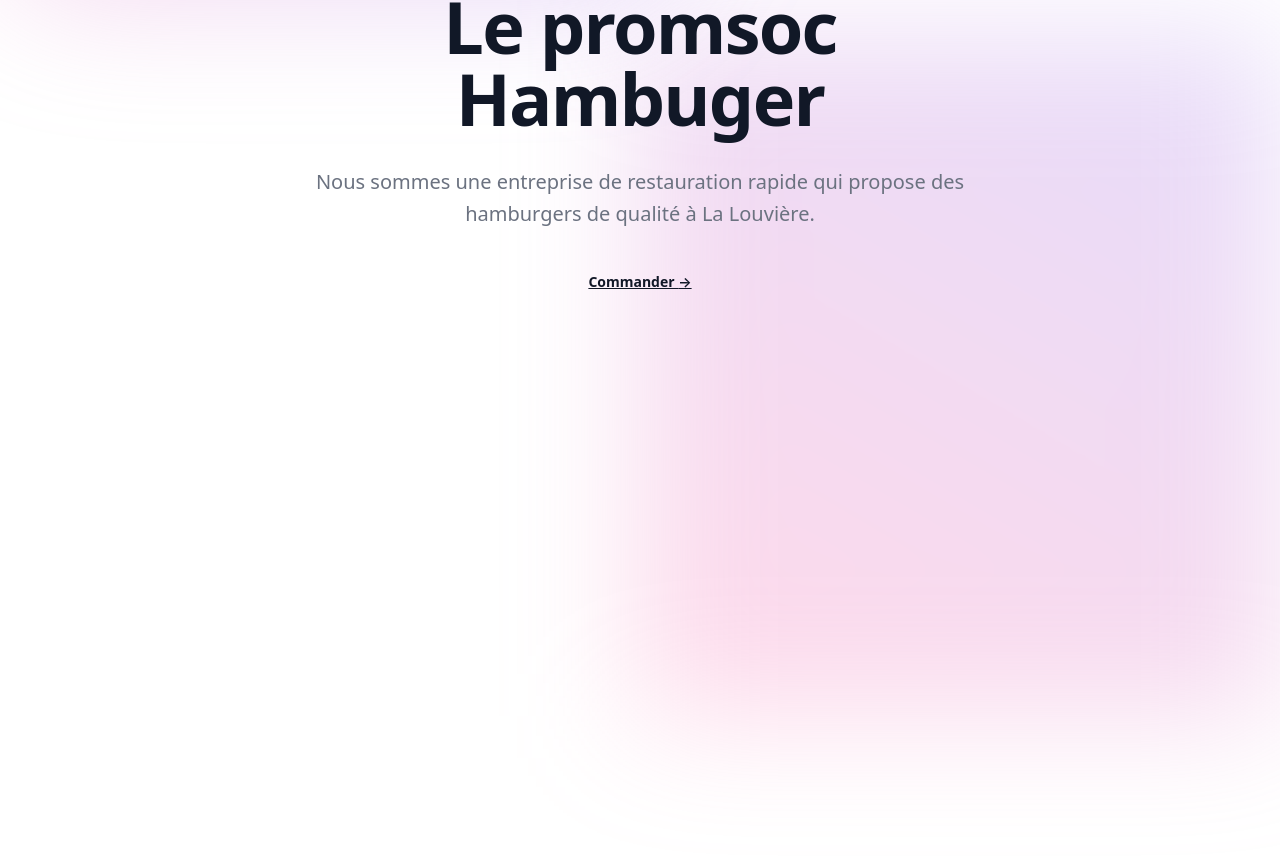
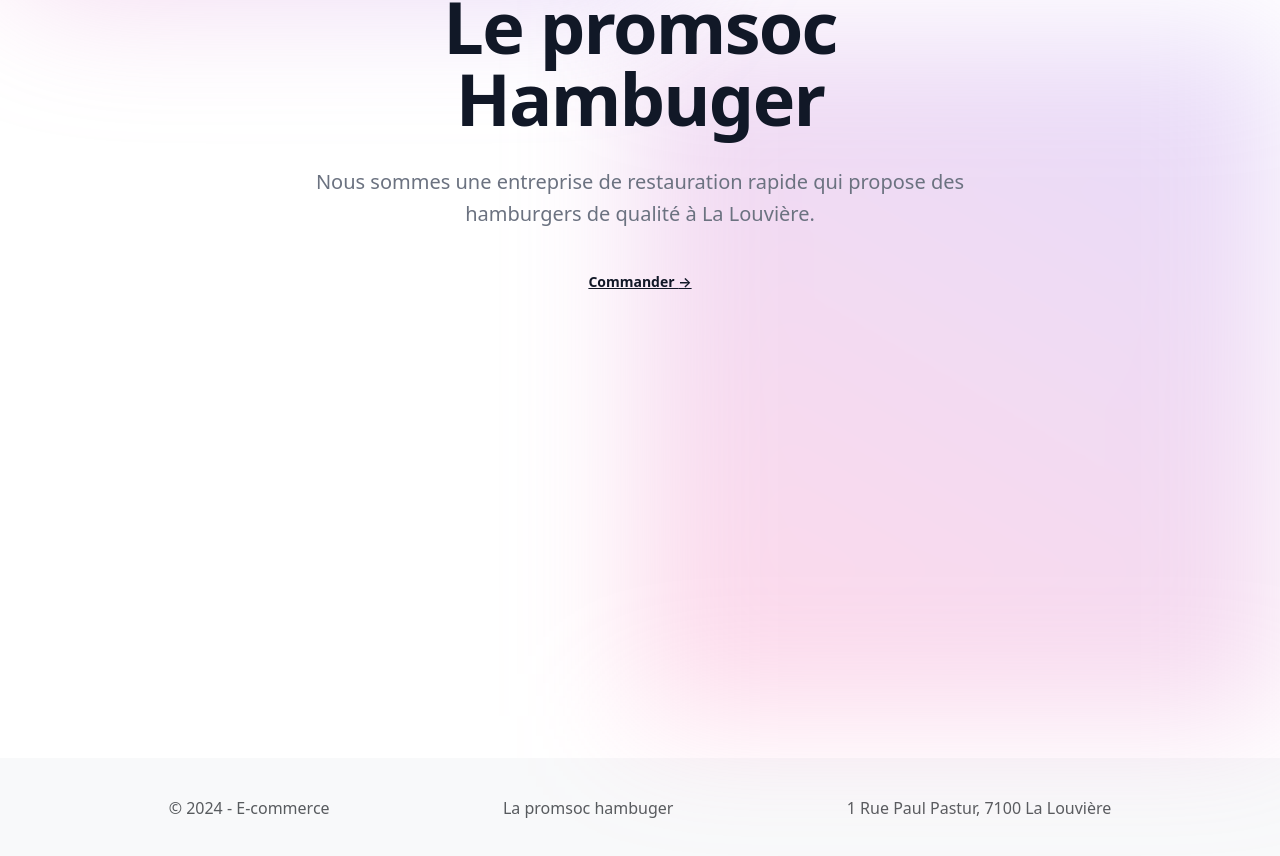
Before and after one commit to Randi-Dcht/example-FullStack-python-react_typescript, a React (Vite) app in the folder frontend-app/: page / in a window 1280 px wide. Shown: the part 354-1210 px from the top of the page. Before the commit the page ends 1070 px from the top, so only its background shows below. Built offline with nearby package versions, Linux system fonts and the light colour scheme.

Commit message:
add footer

```diff
--- a/frontend-app/src/components/command/CommandComponent.tsx
+++ b/frontend-app/src/components/command/CommandComponent.tsx
@@ -28,9 +28,6 @@ function ListingOrder(order: orderStructure)
             <td>
                 {
                     localStorage.getItem("type_user") === "worker" && (<ButtonCommandAction title="Terminer" actionName="finish" productId={order.id}/>)
-                }
-                {
-                    localStorage.getItem("type_user") === "admin" && order.status == "waiting" && (<ButtonCommandAction title="Annuler" actionName="cancellation" productId={order.id}/>)
                 }
             </td>
         </tr>
--- a/frontend-app/src/components/footer/Footer.tsx
+++ b/frontend-app/src/components/footer/Footer.tsx
@@ -0,0 +1,17 @@
+export default function Footer()
+{
+    return(
+        <footer className="footer w-100 flex justify-center" style={{
+            backgroundColor: "#f8f9fa",
+            width: "100%",
+            height: "100px",
+            marginTop: "30vh"
+        }}>
+            <div className="container flex justify-around items-center">
+                <span className="text-muted">© {new Date().getFullYear()} - E-commerce</span>
+                <span className="text-muted">La promsoc hambuger</span>
+                <span className="text-muted">1 Rue Paul Pastur, 7100 La Louvière</span>
+            </div>
+        </footer>
+    )
+}
--- a/frontend-app/src/components/userComponent/UserComponent.tsx
+++ b/frontend-app/src/components/userComponent/UserComponent.tsx
@@ -1,7 +1,6 @@
 import {accountStructure} from "../../structure.ts";
 import {useQuery} from "@tanstack/react-query";
 import {getListAccount} from "../../api.ts";
-import {Button} from "react-bootstrap";
 
 
 function ListingUser(users: accountStructure)
@@ -11,12 +10,6 @@ function ListingUser(users: accountStructure)
             <td>{users.username}</td>
             <td>{users.email}</td>
             <td>{users.created_at}</td>
-
-            <td>
-                <Button variant="danger">
-                    Désactiver
-                </Button>
-            </td>
         </tr>
     )
 }
@@ -38,8 +31,6 @@ export default function UserComponent()
                     <th scope="col">Nom</th>
                     <th scope="col">Email</th>
                     <th scope="col">Créé à</th>
-
-                    <th scope="col">Action</th>
                 </tr>
                 </thead>
                 <tbody>
--- a/frontend-app/src/pages/root/HomePage.tsx
+++ b/frontend-app/src/pages/root/HomePage.tsx
@@ -1,3 +1,5 @@
+import Footer from "../../components/footer/Footer.tsx";
+
 export default function HomePage() {
     return (
         <div className="bg-white">
@@ -95,6 +97,7 @@ export default function HomePage() {
                         className="relative left-[calc(50%+3rem)] aspect-[1155/678] w-[36.125rem] -translate-x-1/2 bg-gradient-to-tr from-[#ff80b5] to-[#9089fc] opacity-30 sm:left-[calc(50%+36rem)] sm:w-[72.1875rem]"></div>
                 </div>
             </div>
+            <Footer/>
         </div>
 
     )
--- a/frontend-app/src/pages/root/LoginPage.tsx
+++ b/frontend-app/src/pages/root/LoginPage.tsx
@@ -5,6 +5,7 @@ import {loginStructure} from "../../structure.ts";
 import {useMutation} from "@tanstack/react-query";
 import {login} from "../../api.ts";
 import {Alert, Button} from "react-bootstrap";
+import Footer from "../../components/footer/Footer.tsx";
 
 export default function LoginPage()
 {
@@ -92,6 +93,8 @@ export default function LoginPage()
                     </p>
                 </div>
             </div>
+
+            <Footer/>
         </>
     )
 }
--- a/frontend-app/src/pages/users/CommandUsersPage.tsx
+++ b/frontend-app/src/pages/users/CommandUsersPage.tsx
@@ -2,6 +2,7 @@ import HeaderNav from "../../components/header/HeaderNav.tsx";
 import CommandComponent from "../../components/command/CommandComponent.tsx";
 import {ButtonGroup} from "react-bootstrap";
 import {Link} from "react-router-dom";
+import Footer from "../../components/footer/Footer.tsx";
 
 export default function CommandUsersPage()
 {
@@ -16,6 +17,7 @@ export default function CommandUsersPage()
                 </ButtonGroup>
                 <CommandComponent/>
             </div>
+            <Footer/>
         </>
     )
 }
--- a/frontend-app/src/pages/users/SignUpPage.tsx
+++ b/frontend-app/src/pages/users/SignUpPage.tsx
@@ -5,6 +5,7 @@ import {useMutation, useQueryClient} from "@tanstack/react-query";
 import {InputForm} from "../../components/form/InputForm.tsx";
 import {signup} from "../../api.ts";
 import HeaderNav from "../../components/header/HeaderNav.tsx";
+import Footer from "../../components/footer/Footer.tsx";
 
 
 
@@ -91,6 +92,7 @@ export default function SignUpPage()
                     <Button variant="info" type="submit">Créer mon compte</Button>
                 </Form>
             </div>
+            <Footer/>
         </>
 
     );
--- a/frontend-app/src/pages/users/UserPage.tsx
+++ b/frontend-app/src/pages/users/UserPage.tsx
@@ -5,6 +5,7 @@ import {useState} from "react";
 import UserPageCommand from "../../components/userComponent/UserPageCommand.tsx";
 import CardListingComponent from "../../components/card/CardListingComponent.tsx";
 import {Link} from "react-router-dom";
+import Footer from "../../components/footer/Footer.tsx";
 
 
 export default function UserPage()
@@ -31,6 +32,7 @@ export default function UserPage()
                     </>
                 )
             }
+            <Footer/>
         </>
     )
 }
```
